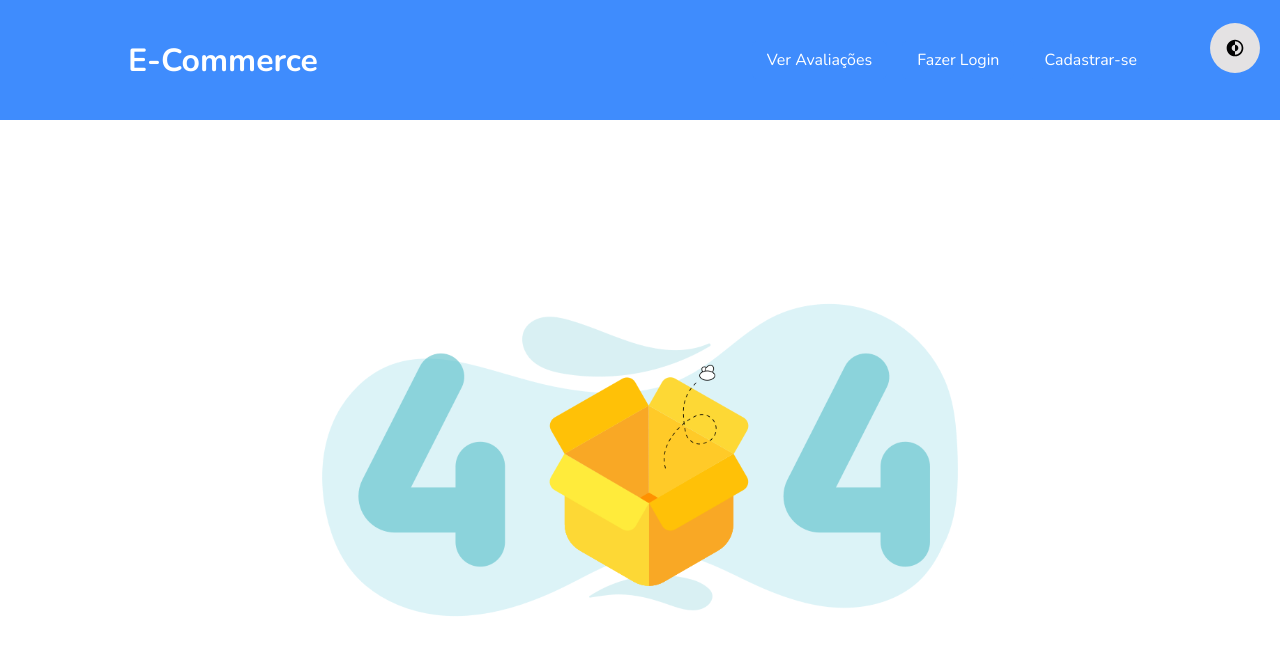
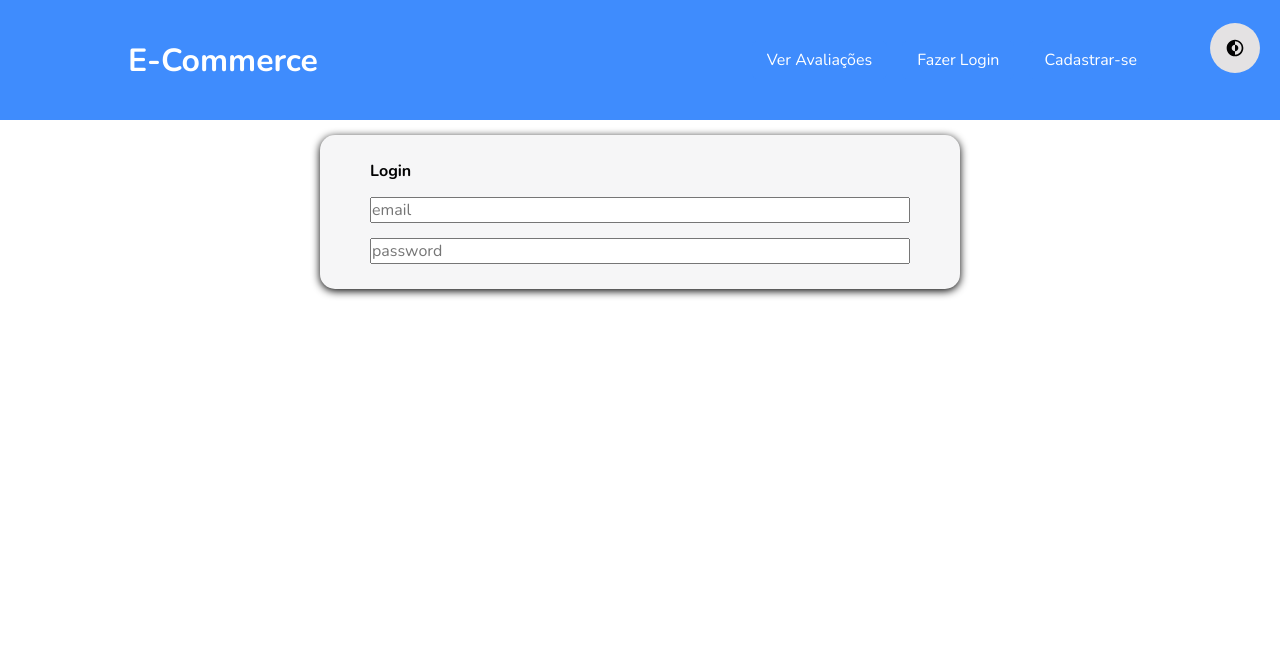
Before and after one commit to jorgejunior618/e-commerce, a React (Create React App) app in the folder front-end/: page /login in a window 1280 px wide. Shown: the top 654 px of the page. Built offline with nearby package versions, Linux system fonts and the light colour scheme; the HTML template or start-up script is replaced by a standard one.

Commit message:
Nova tela e componentes para login

```diff
--- /dev/null
+++ b/front-end/src/components/Form/index.tsx
@@ -0,0 +1,22 @@
+import { FormHTMLAttributes } from "react";
+import { FormWrapper } from "./styles";
+
+type MyProps = {
+  formHeader?: string,
+};
+
+function Form({
+  action,
+  onSubmit,
+  children,
+  formHeader,
+}: FormHTMLAttributes<HTMLFormElement> & MyProps) {
+  return (
+    <FormWrapper action={action} onSubmit={onSubmit}>
+      <header><h3>{formHeader}</h3></header>
+      {children}
+    </FormWrapper>
+  );
+}
+
+export default Form;
--- /dev/null
+++ b/front-end/src/components/Form/styles.ts
@@ -0,0 +1,20 @@
+import styled from "styled-components";
+
+export const FormWrapper = styled.form`
+  margin: 0 auto;
+  display: flex;
+  flex-direction: column;
+  border-radius: 15px;
+  background-color: ${({ theme }) => theme.colors.backgroundLight};
+  box-shadow: 0 2px .5em black;
+  width: 50vw;
+  padding: 25px 50px;
+
+  header {
+    margin-bottom: 15px;
+  }
+
+  input + input {
+    margin-top: 15px;
+  }
+`;
--- /dev/null
+++ b/front-end/src/pages/Login/index.tsx
@@ -0,0 +1,21 @@
+import Form from "../../components/Form";
+import Header from "../../components/Header";
+import { PageContainer } from "./style";
+
+function Login() {
+  return (
+    <>
+      <Header />
+
+      <PageContainer className="container">
+
+        <Form action="submit" formHeader="Login">
+          <input name="email" placeholder="email" type="email" />
+          <input name="password" placeholder="password" type="password" />
+        </Form>
+      </PageContainer>
+    </>
+  );
+}
+
+export default Login;;
--- /dev/null
+++ b/front-end/src/pages/Login/style.ts
@@ -0,0 +1,6 @@
+import styled from "styled-components";
+
+export const PageContainer = styled.main`
+  margin-top: 15px;
+  height: 85vh;
+`;
--- a/front-end/src/routes/index.tsx
+++ b/front-end/src/routes/index.tsx
@@ -5,6 +5,7 @@ import {
 } from 'react-router-dom'
 
 import Landing from '../pages/Landing'
+import Login from '../pages/Login';
 import Messages from '../pages/Messages'
 import NotFound from '../pages/NotFound';
 
@@ -14,6 +15,7 @@ function Router() {
       <Routes>
         <Route path="/" element={<Landing />} />
         <Route path="/messages" element={<Messages />} />
+        <Route path="/login" element={<Login />} />
         <Route path="*" element={<NotFound />} />
       </Routes>
     </BrowserRouter>
```
Also changed, not shown: front-end/src/components/Input/index.tsx (added, +27 -0 lines).
